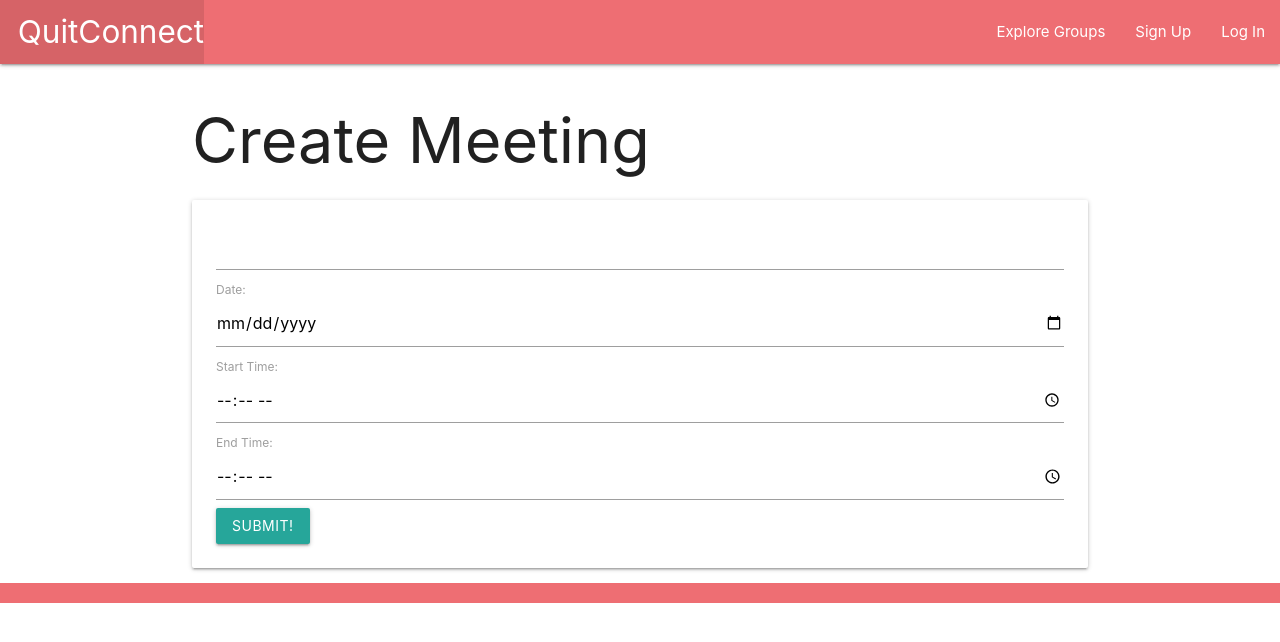
After one commit to AlexandreeO/QuitConnect, a Django app: page /groups/1/createmeeting/ in a window 1280 px wide. The commit adds this page. Shown: the top 642 px of the page. Run offline with Django 5.2, Linux system fonts and the light colour scheme.

Commit message:
create and display meetings done.
Co-authored-by: babybabywolf <babybabywolf@users.noreply.github.com>

```diff
--- a/main_app/admin.py
+++ b/main_app/admin.py
@@ -1,7 +1,8 @@
 from django.contrib import admin
-from .models import Group, UserPost, Photo
+from .models import Group, UserPost, Photo, Meeting
 
 # Register your models here.
 admin.site.register(Group)
 admin.site.register(UserPost)
 admin.site.register(Photo)
+admin.site.register(Meeting)
--- a/main_app/models.py
+++ b/main_app/models.py
@@ -13,7 +13,7 @@ class Group(models.Model):
         return f'{self.name} ({self.description})'
 
 class UserPost(models.Model):
-    content=models.CharField(max_length=300)
+    content=models.CharField(max_length=1000)
     created_at = models.DateTimeField(default=timezone.now)
     group = models.ForeignKey(Group, on_delete=models.CASCADE, default=1)
     user = models.ForeignKey(User, on_delete=models.CASCADE, default=1)
@@ -25,15 +25,14 @@ class UserPost(models.Model):
         return reverse('group_detail', kwargs={'group_id': self.group.id})
 
 class Meeting(models.Model):
+    name=models.CharField(max_length=100)
     date=models.DateField()
-    time=models.TimeField()
+    start_time=models.TimeField(auto_now=False, null=True)
+    end_time=models.TimeField(auto_now=False, null=True)
     created_at = models.DateTimeField(default=timezone.now)
     group = models.ForeignKey(Group, on_delete=models.CASCADE)
     host = models.ForeignKey(User, on_delete=models.CASCADE, related_name='hosted_meetings')
-
     attendees = models.ManyToManyField(User, related_name='meeting_attendees')
-
-
 class Photo(models.Model):
     url = models.CharField(max_length=200)
     post = models.ForeignKey(UserPost, on_delete=models.CASCADE) # ForeignKey for the Cat the Photo belongs to
--- a/main_app/templates/base.html
+++ b/main_app/templates/base.html
@@ -18,6 +18,7 @@
             rel="stylesheet"
             href="https://cdnjs.cloudflare.com/ajax/libs/materialize/1.0.0/css/materialize.min.css"
         />
+        <script src="https://cdnjs.cloudflare.com/ajax/libs/materialize/1.0.0/js/materialize.min.js"></script>
     </head>
     <body>
         <header class="navbar-fixed">
--- /dev/null
+++ b/main_app/templates/main_app/meeting_form.html
@@ -0,0 +1,25 @@
+{% extends 'base.html' %} {% block content %}
+{% if object %}
+<h1> Update Meeting</h1>
+{% else %}
+<h1>Create Meeting</h1>
+{% endif %}
+<!-- Leaving the action empty makes the form post to the same url used to display it -->
+<form action="" enctype="multipart/form-data" method="POST" class="card-panel">
+    <!-- Django requires the following for security purposes -->
+    {% csrf_token %}
+    <!-- Render the inputs inside of <tr>s & <td>s -->
+        {{ form.name }}
+
+        <label for="id_date">Date:</label>
+        <input type="date" id="id_date" name="date" value="{{ form.date.value|date:'Y-m-d' }}" required>
+
+        <label for="id_start_time">Start Time:</label>
+        <input type="time" id="id_start_time" name="start_time" value="{{ form.start_time.value|time:'H:i' }}" required>
+
+        <label for="id_end_time">End Time:</label>
+        <input type="time" id="id_end_time" name="end_time" value="{{ form.end_time.value|time:'H:i' }}" required>
+
+    <input type="submit" value="Submit!" class="btn" />
+</form>
+{% endblock %}
--- a/main_app/urls.py
+++ b/main_app/urls.py
@@ -2,14 +2,14 @@ from django.urls import path
 from . import views
 
 urlpatterns = [
-    # path('', views.index, name='index'),
     path('', views.home, name='home'),
-    path('groups/', views.groups, name='groups' ), # `name='home'` kwarg gives the route a name - naming is optional, but good practice (it will come in handy later)
+    path('groups/', views.groups, name='groups' ),
     path('accounts/signup/', views.signup, name='signup'),
     path('groups/<int:group_id>/join/', views.join_group, name='join_group'),
     path('groups/<int:group_id>/', views.group_detail, name='group_detail'),
     path('groups/<int:group_id>/createpost/', views.PostCreate.as_view(), name='post_create'),
     path('groups/<int:pk>/delete/', views.PostDelete.as_view(), name='post_delete'),
     path('groups/<int:pk>/update/', views.PostUpdate.as_view(), name='post_update'),
-
+    path('groups/<int:group_id>/createmeeting/', views.CreateMeeting.as_view(), name='meeting_create'),
+    path('groups/<int:group_id>/joinmeeting/', views.JoinMeeting, name='join_meeting'),
 ]
--- a/main_app/views.py
+++ b/main_app/views.py
@@ -17,12 +17,12 @@ def home(request):
 def group_detail(request, group_id):
     group = Group.objects.get(id=group_id)
     user = request.user
-    print(group.userpost_set.filter(user=user))
 
 
     return render(request, 'groups/group_detail.html', {
         'group': group,
         'user': user,
+
     })
 
 
@@ -122,6 +122,28 @@ class PostUpdate(UpdateView):
 
         return super().form_valid(form)
 
-def get_success_url(self):
-    group_id = self.object.group.id
-    return reverse_lazy('group_detail', kwargs={'group_id': group_id})
+    def get_success_url(self):
+        group_id = self.object.group.id
+        return reverse_lazy('group_detail', kwargs={'group_id': group_id})
+
+class CreateMeeting(CreateView):
+    model = Meeting
+    fields = ['name', 'date', 'start_time', 'end_time']
+
+    def get_success_url(self):
+        group_id = self.object.group.id
+        return reverse_lazy('group_detail', kwargs={'group_id': group_id})
+
+
+    def form_valid(self, form):
+        form.instance.host = self.request.user
+        form.instance.group_id = self.kwargs['group_id']
+        print(form.instance)
+
+        return super().form_valid(form)
+
+
+
+
+def JoinMeeting(request, meeting_id):
+    pass
```
Also changed, not shown: main_app/templates/groups/group_detail.html (+8 -1 lines), main_app/migrations/0007_meeting_name_alter_userpost_content.py (added), main_app/migrations/0008_alter_meeting_name.py (added), main_app/migrations/0009_remove_meeting_time_meeting_end_time_and_more.py (added), main_app/migrations/0010_alter_meeting_end_time_alter_meeting_start_time.py (added).
